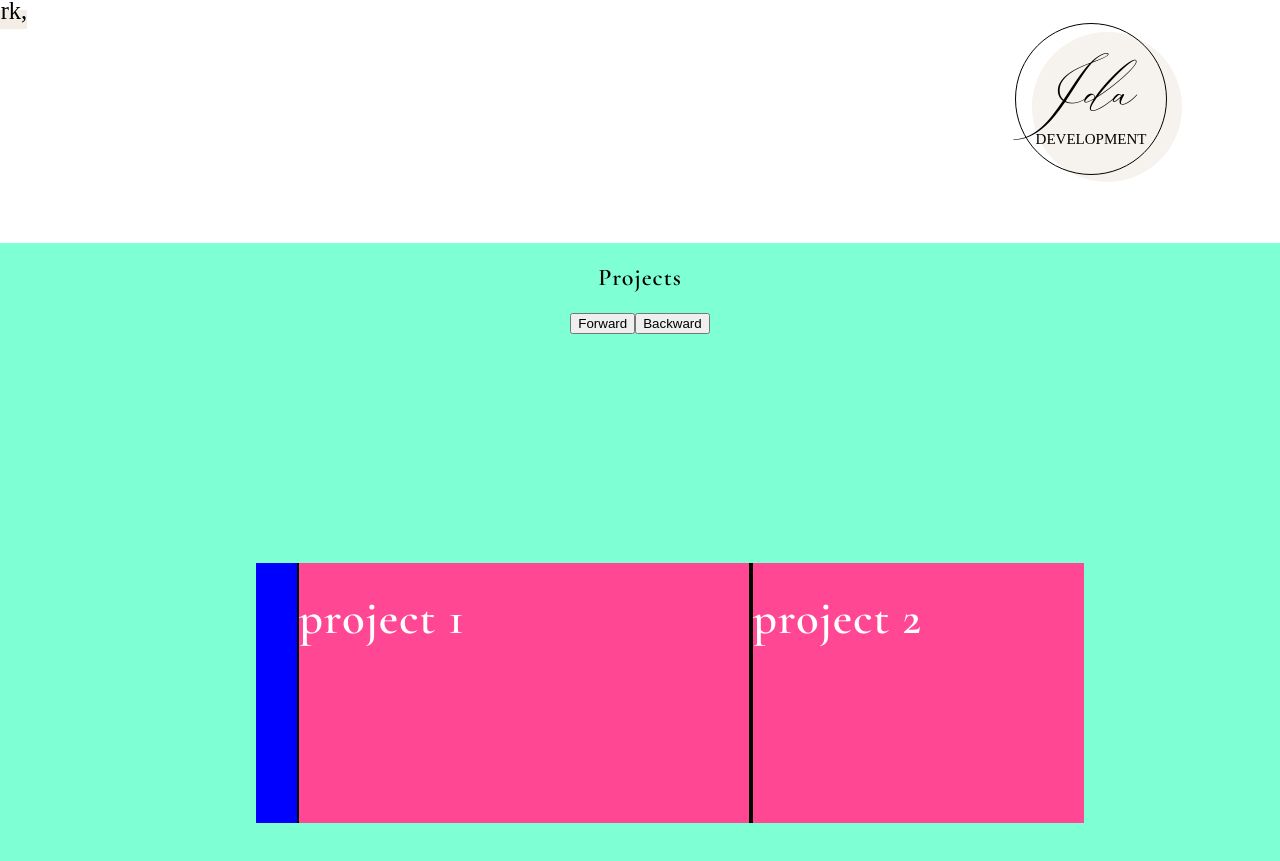
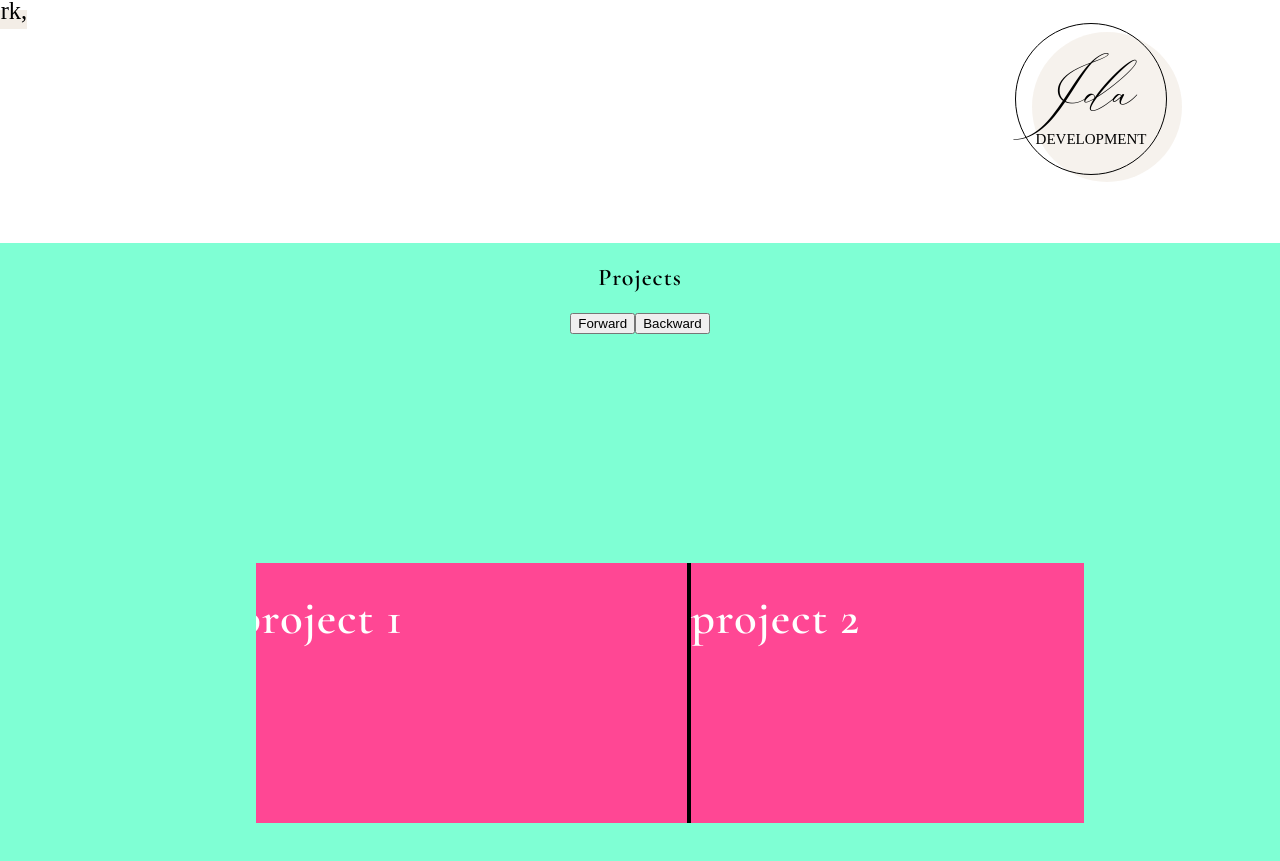
Before and after one commit to idakroniczaja/myPortfolio, a React (Create React App) app: page / in a window 1280 px wide. Shown: the part 967-1828 px from the top of the page. Built offline with nearby package versions, Linux system fonts and the light colour scheme; a web font is replaced by a local one.

Commit message:
resolving carousel

```diff
--- a/src/components/Projects.css
+++ b/src/components/Projects.css
@@ -38,7 +38,7 @@ display: flex;
 }
 
 .details{
-    transform: translateX(300%);
+    transform: translateX(1300px);
     width: 450px;
     height: 300px;
     background-color: rgb(255, 71, 148);
```
Also changed, not shown: src/components/Projects.js (+28 -0 lines).
